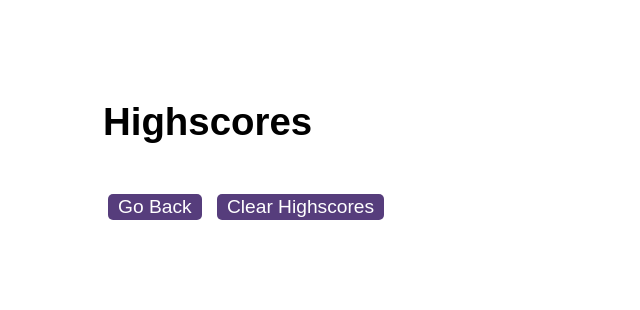
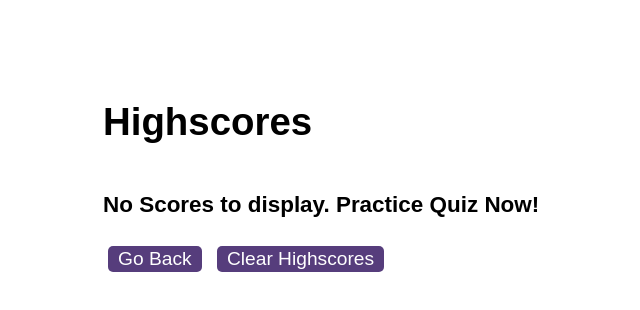
Before and after one commit to noah-sheldon/code-quiz, a plain HTML site: page highscores.html in a window 1280 px wide. Both pictures are taken after a click on the button "Clear Highscores". Shown: the whole page, without its empty margins (237-877 px from the left). Drawn offline with Linux system fonts and the light colour scheme.

Commit message:
Added highscores, handled no scores and sorting of scores

```diff
--- a/assets/js/logic.js
+++ b/assets/js/logic.js
@@ -67,10 +67,10 @@ function startTime() {
     timerID.textContent = time;
     time--;
     if (time <= 0) {
+      endGame();
       clearInterval(Countdown);
       timerID.textContent = 60;
       alert("You have run out of time!");
-      endGame();
     }
   }, 1000);
 }
--- a/assets/js/scores.js
+++ b/assets/js/scores.js
@@ -1 +1,30 @@
-let scoresList = document.querySelector('#highscores');
+let scoresList = document.querySelector("#highscores");
+let noScores = document.querySelector("#no-scores");
+let clearScores = document.querySelector("#clear");
+
+function getScores() {
+  if ("scores" in sessionStorage) {
+    var highScores = JSON.parse(sessionStorage.getItem("scores"));
+    highScores.sort((a, b) => b.score - a.score);
+    for (let i = 0; i < highScores.length; i++) {
+      console.log(highScores.sort());
+      scoreLi = document.createElement("li");
+      scoreLi.textContent =
+        highScores[i].name + "  -  " + highScores[i].score.toString();
+      scoresList.appendChild(scoreLi);
+    }
+  } else {
+    noScores.textContent = '';
+    var highScores = [];
+    noScores.textContent = "No Scores to display. Practice Quiz Now!";
+  }
+}
+
+getScores();
+
+clearScores.addEventListener("click", function (event) {
+  event.preventDefault;
+  sessionStorage.removeItem("scores");
+  scoresList.textContent = "";
+  getScores();
+});
--- a/highscores.html
+++ b/highscores.html
@@ -13,7 +13,7 @@
     <div class="wrapper">
       <h1>Highscores</h1>
       <ol id="highscores"></ol>
-
+      <h3 id="no-scores"></h3>
       <a href="index.html"><button>Go Back</button></a>
       <button id="clear">Clear Highscores</button>
     </div>
```
